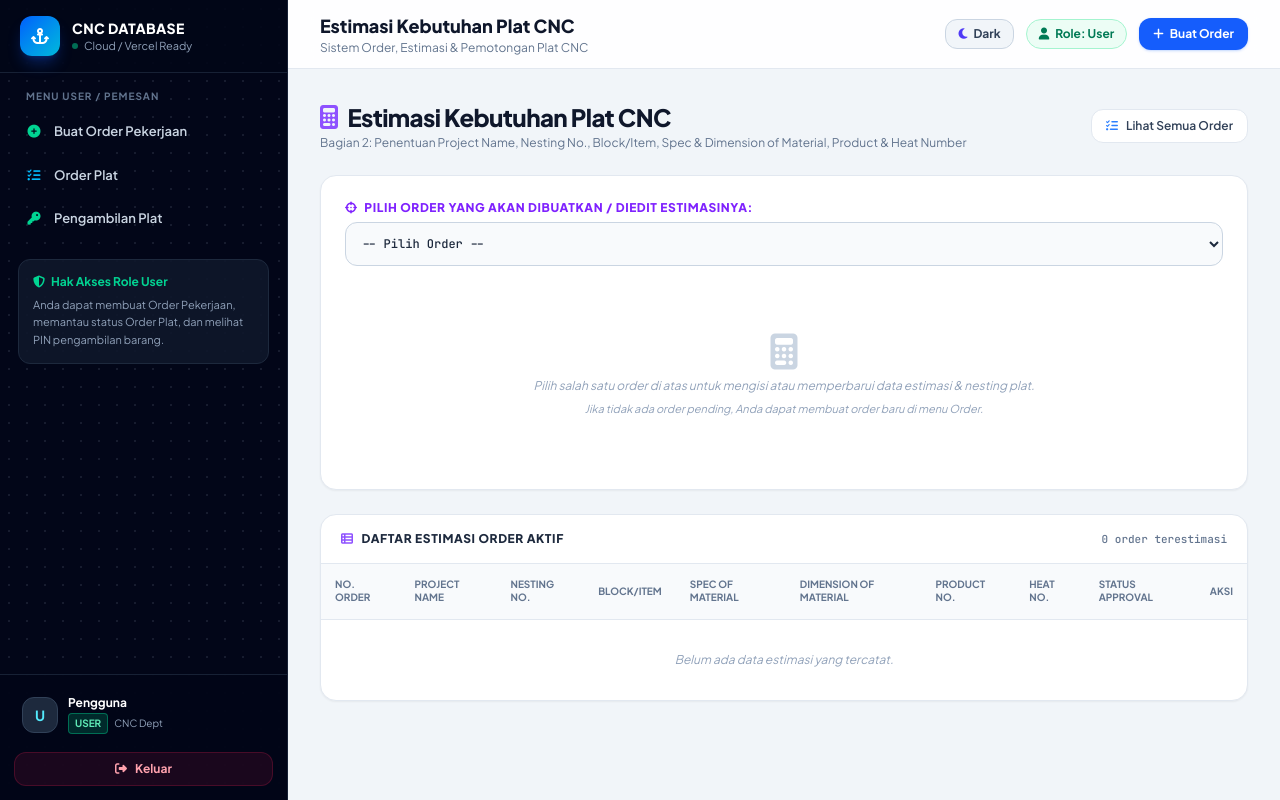
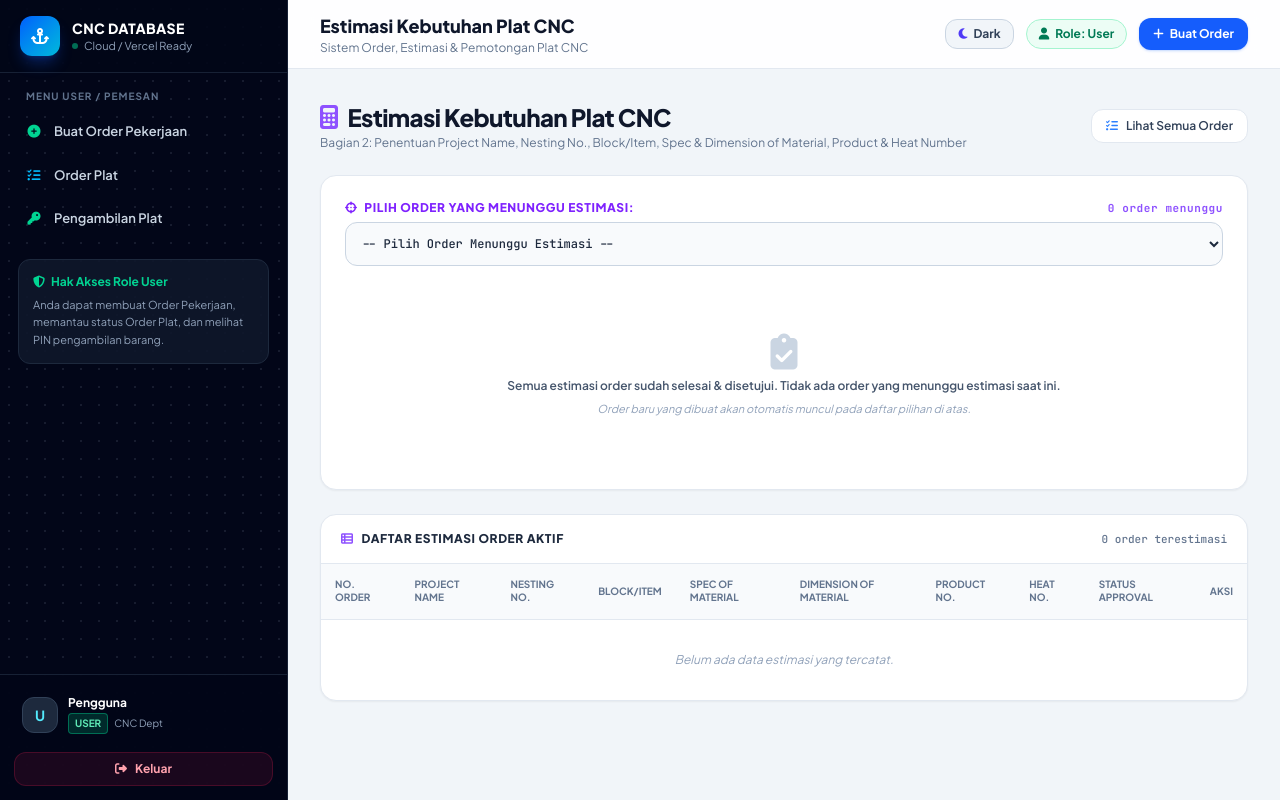
Before and after one commit to albidr30-cillowwall/cnc-database, a Nuxt app: page /estimation in a window 1280 px wide. Built offline with nearby package versions, Linux system fonts and the light colour scheme.

Commit message:
fix: filter dropdown estimasi hanya tampilkan order yang berstatus Menunggu Estimasi

```diff
--- a/pages/estimation.vue
+++ b/pages/estimation.vue
@@ -40,14 +40,15 @@
     <div class="bg-white dark:bg-slate-900 border border-slate-200 dark:border-slate-800 rounded-2xl p-6 shadow-xs space-y-5">
       <!-- Order Selector -->
       <div>
-        <label class="block text-xs font-extrabold text-violet-600 dark:text-violet-400 uppercase tracking-wider mb-1.5">
-          <i class="fa-solid fa-crosshairs mr-1"></i> Pilih Order yang Akan Dibuatkan / Diedit Estimasinya:
+        <label class="block text-xs font-extrabold text-violet-600 dark:text-violet-400 uppercase tracking-wider mb-1.5 flex items-center justify-between">
+          <span><i class="fa-solid fa-crosshairs mr-1"></i> Pilih Order yang Menunggu Estimasi:</span>
+          <span class="text-[11px] font-mono text-violet-500 font-bold lowercase">{{ pendingOrders.length }} order menunggu</span>
         </label>
         <select
           v-model="selectedOrderId"
           class="w-full bg-slate-50 dark:bg-slate-950 border border-slate-300 dark:border-slate-700 rounded-xl p-3 text-xs text-slate-800 dark:text-slate-200 font-mono focus:ring-2 focus:ring-violet-500 outline-none transition"
         >
-          <option :value="null">-- Pilih Order --</option>
+          <option :value="null">-- Pilih Order Menunggu Estimasi --</option>
           <option
             v-for="po in pendingOrders"
             :key="po.id"
@@ -245,9 +246,12 @@
 
       <!-- Empty State -->
       <div v-else class="py-12 text-center text-slate-400 dark:text-slate-500 text-xs italic space-y-2">
-        <i class="fa-solid fa-calculator text-4xl mb-2 block text-slate-300 dark:text-slate-700"></i>
-        <p>Pilih salah satu order di atas untuk mengisi atau memperbarui data estimasi & nesting plat.</p>
-        <p class="text-[11px] text-slate-400 dark:text-slate-600">Jika tidak ada order pending, Anda dapat membuat order baru di menu Order.</p>
+        <i class="fa-solid fa-clipboard-check text-4xl mb-2 block text-slate-300 dark:text-slate-700"></i>
+        <p v-if="pendingOrders.length === 0" class="text-slate-600 dark:text-slate-300 font-semibold not-italic">
+          Semua estimasi order sudah selesai & disetujui. Tidak ada order yang menunggu estimasi saat ini.
+        </p>
+        <p v-else>Pilih salah satu order di atas untuk mengisi data estimasi & nesting plat.</p>
+        <p class="text-[11px] text-slate-400 dark:text-slate-600">Order baru yang dibuat akan otomatis muncul pada daftar pilihan di atas.</p>
       </div>
     </div>
 
@@ -372,14 +376,9 @@ const form = reactive({
   heat_number: ''
 })
 
-// Orders that can be estimated (or re-estimated)
+// Orders that strictly need estimation (exclude already approved orders)
 const pendingOrders = computed(() => {
-  return store.orders.value.filter(o =>
-    o.status === 'Menunggu Estimasi' ||
-    o.status === 'Menunggu Persetujuan Pemesan' ||
-    o.status === 'Estimasi Selesai' ||
-    Boolean(o.estimation)
-  )
+  return store.orders.value.filter(o => o.status === 'Menunggu Estimasi')
 })
 
 const selectedOrder = computed(() => {
@@ -434,6 +433,8 @@ async function handleDirectApprove(orderId: number) {
     type: 'success',
     text: `Estimasi order #${orderId} berhasil DISETUJUI! Order kini siap untuk pengambilan plat di Yard.`
   }
+  // Reset selected order to next pending order or null
+  selectedOrderId.value = pendingOrders.value.length > 0 ? pendingOrders.value[0].id : null
 }
 
 onMounted(() => {
@@ -445,8 +446,10 @@ onMounted(() => {
     if (oid) {
       selectedOrderId.value = oid
     }
-  } else if (pendingOrders.value.length > 0 && !selectedOrderId.value) {
+  } else if (pendingOrders.value.length > 0) {
     selectedOrderId.value = pendingOrders.value[0].id
+  } else {
+    selectedOrderId.value = null
   }
 })
 </script>
```
